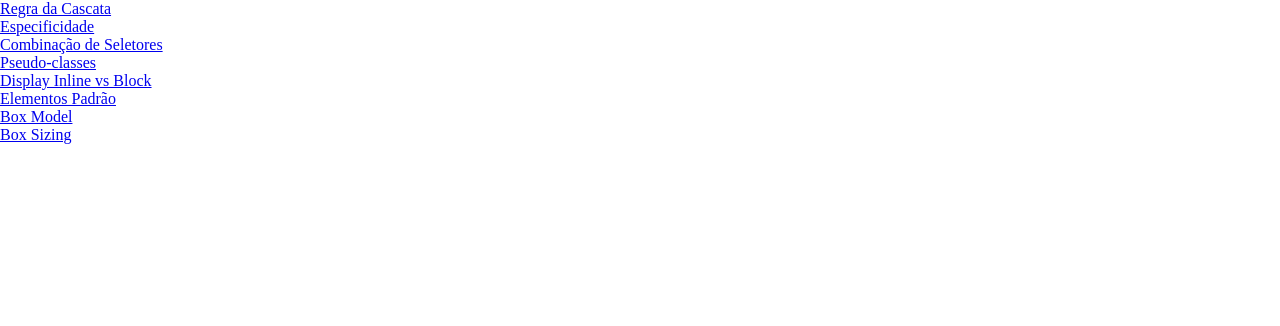
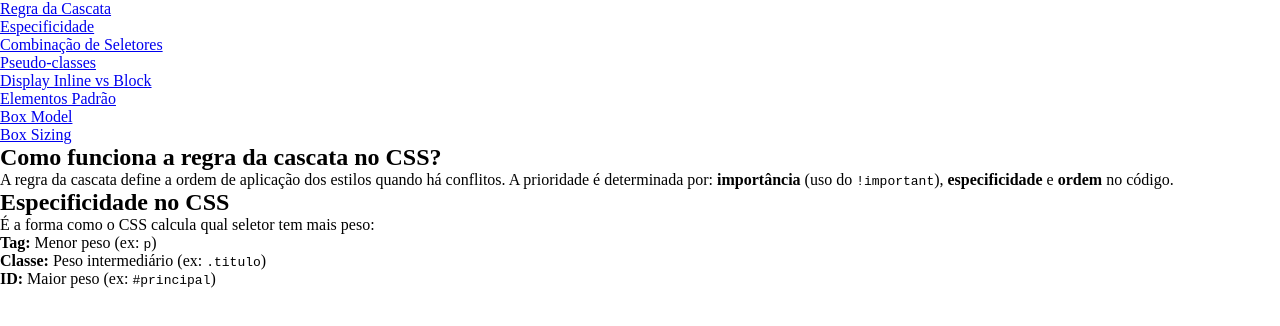
Before and after one commit to braga-pcd/atv-temas, a plain HTML site: page index.html in a window 1280 px wide. Drawn offline with Linux system fonts and the light colour scheme.

Commit message:
terceiro commit html

```diff
--- a/index.html
+++ b/index.html
@@ -21,5 +21,20 @@
             </ul>
         </nav>
     </header>
+    <main>
+        <section id="cascata">
+            <h1>Como funciona a regra da cascata no CSS?</h1>
+            <p>A regra da cascata define a ordem de aplicação dos estilos quando há conflitos. A prioridade é determinada por: <strong>importância</strong> (uso do <code>!important</code>), <strong>especificidade</strong> e <strong>ordem</strong> no código.</p>
+        </section>
+
+        <section id="especificidade">
+            <h1>Especificidade no CSS</h1>
+            <p>É a forma como o CSS calcula qual seletor tem mais peso:</p>
+            <ul>
+                <li><strong>Tag:</strong> Menor peso (ex: <code>p</code>)</li>
+                <li><strong>Classe:</strong> Peso intermediário (ex: <code>.titulo</code>)</li>
+                <li><strong>ID:</strong> Maior peso (ex: <code>#principal</code>)</li>
+            </ul>
+        </section>
 </body>
 </html>
```
